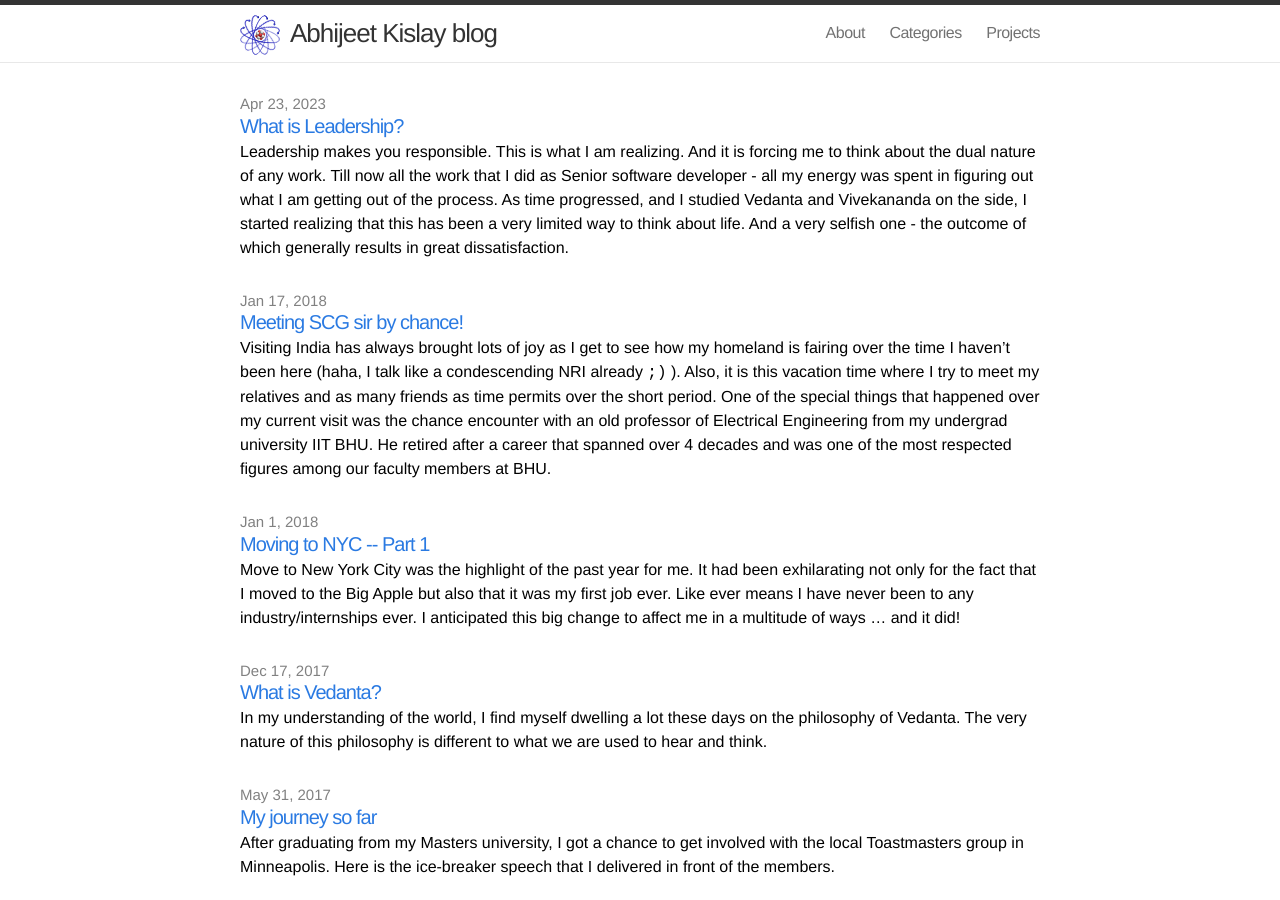
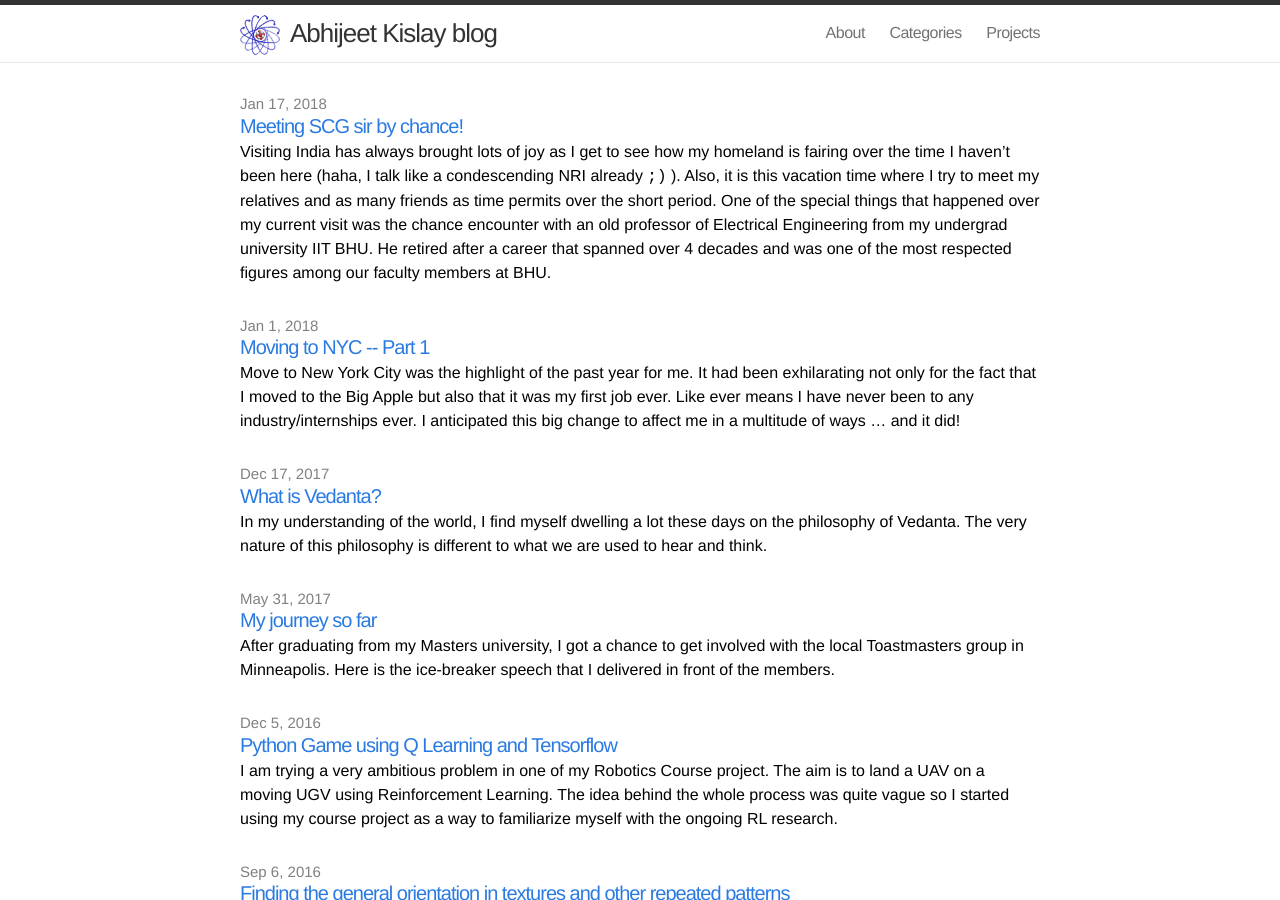
Before and after one commit to kislayabhi/kislayabhi.github.io, a Jekyll site: the page built from index.html, in a window 1280 px wide and 900 px high. Built offline with Jekyll 4.4.1, drawn with Linux system fonts in a browser that asks for light colours; part of the change alters nothing that is shown.

Commit message:
Update 2023-4-23-Leadership-experience.md

```diff
--- a/_posts/2023-4-23-Leadership-experience.md
+++ b/_posts/2023-4-23-Leadership-experience.md
@@ -1,7 +1,7 @@
 ---
 layout: post
 title: What is Leadership?
-published: true
+published: false
 comments: true
 categories:
 - Life philosophy
@@ -9,10 +9,9 @@ categories:
 - Work
 ---
 
-Leadership makes you responsible. This is what I am realizing. And it is forcing me to think about the dual nature of any work. Till now all the work that I did as Senior software developer - all my energy was spent in figuring out what I am getting out of the process.
-As time progressed, and I studied Vedanta and Vivekananda on the side, I started realizing that this has been a very limited way to think about life. And a very selfish one - the outcome of which generally results in great dissatisfaction.
+Leadership makes you responsible. This is what I am realizing. And it is forcing me to think about the dual nature of any work. Until now, in all the work that I did as a Senior software developer, my energy was spent on figuring out what "I" am learning out of this process. As time progressed, and I studied Vedanta and Vivekananda on the side, I started realizing that this has been a very limited way to think about life. And a very selfish one the outcome of which generally results in great dissatisfaction. Some of these conclusions are things I can very clearly relate to the role of leadership, for I recently got promoted as the Team Lead, where I started leading a team of software devs of varying experience and proficiencies.
 
-Prove this from your deep experience to excel in Computer Vision and ML -- and how after spending 4 years on it - I came to realize that it doesn't have any joy in it. I hit an extremely high wall.
+If we keep the current leadership role aside, just to prove this from your deep experience to excel in Computer Vision and ML -- and how after spending 4 years on it - I came to realize that it doesn't have any joy in it. I hit an extremely high wall.
 Then through Vedanta, it became painstakingly evident to me that this "I" which I was thinking to be just this person Abhijeet - is not true. Rather this I is Infinite. There is no start nor any end to this I. That it is beginningless and it is deathless. Or to simplify this succinctly - I is Universal.
 The world that I see through my eyes is also I. How weird! The duality was an appearance - there is no distinction between this world and myself. It is the same reality!
 
```
